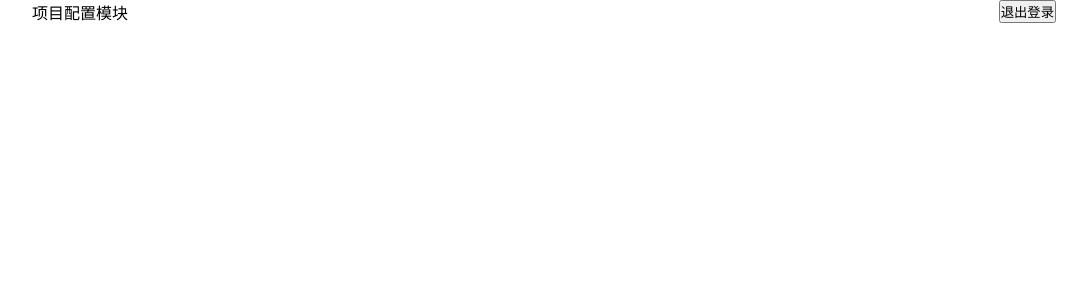
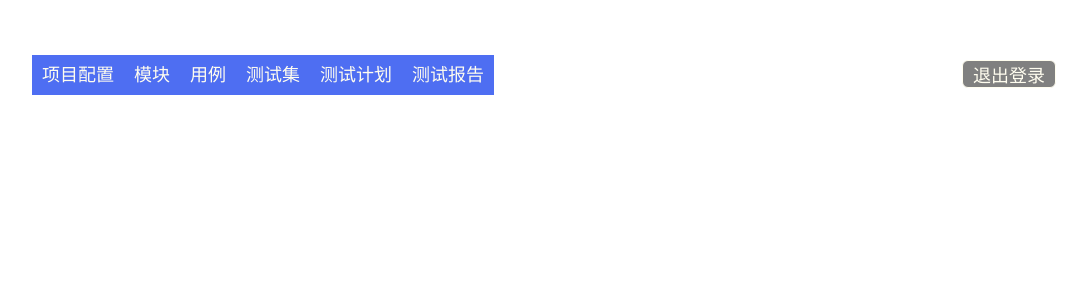
Before and after one commit to xie30/hen-yi-ban, a Django app: page /home/ in a window 1280 px wide. Shown: the top 300 px of the page, without its empty margins (96-1183 px from the left). Run offline with Django 3.2, Linux system fonts and the light colour scheme.

Commit message:
unpdate home page

```diff
--- a/APITestPlat/static/css/home.css
+++ b/APITestPlat/static/css/home.css
@@ -17,7 +17,24 @@
     /*display: flex;*/
     width: 80%;
     margin: auto;
-    border:50px;
+    margin-top: 10px;
+    padding-top: 50px;
+}
+.logout button {
+    font-size: 18px;
+    padding:0 10px 0 10px;
+    border: 1px solid;
+    border-radius: 6px;
+    background-color: gray;
+    color: #fffdef;
+    cursor: pointer;
+}
+.titles span{
+    padding: 10px;
+    font-size: 18px;
+    background-color: #4e6ef2;
+    color: #fffdef;
+    cursor: pointer;
 }
 .logout{
     float: right;
--- a/APITestPlat/templates/home.html
+++ b/APITestPlat/templates/home.html
@@ -23,14 +23,37 @@
                 <span id="project-text">模块</span>
                 <div class="project-line"></div>
             </div>
-            <div class="case-list"></div>
-            <div class="test-suite"></div>
-            <div class="test-plan"></div>
-            <div class="test-report"></div>
+            <div class="case-list">
+                <span id="case-text">用例</span>
+            </div>
+            <div class="test-suite">
+                <span id="suite-text">测试集</span>
+            </div>
+            <div class="test-plan">
+                <span id="plan-text">测试计划</span>
+            </div>
+            <div class="test-report">
+                <span id="report-text">测试报告</span>
+            </div>
         </div>
     </div>
 
 </div>
+<!-- 项目配置列表/表格 -->
+
+<!-- 模块列表/表格 -->
+
+<!-- 测试用例列表/表格 -->
+
+<!-- 测试集列表/表格 -->
+
+<!-- 测试计划列表/表格 -->
+
+<!-- 报告模块列表/表格 -->
+
+
+<script></script>
+
 
 
 </body>
```
